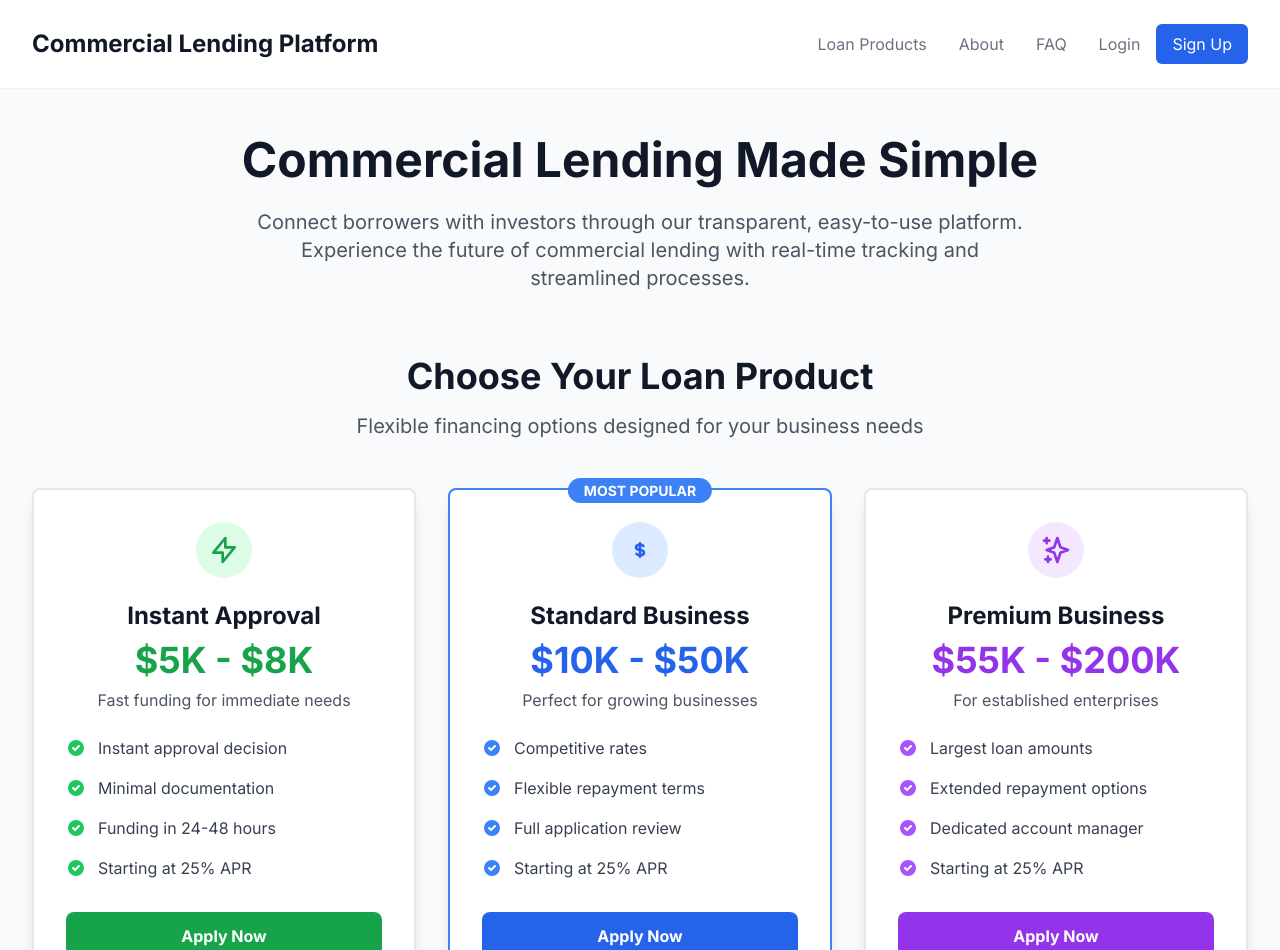
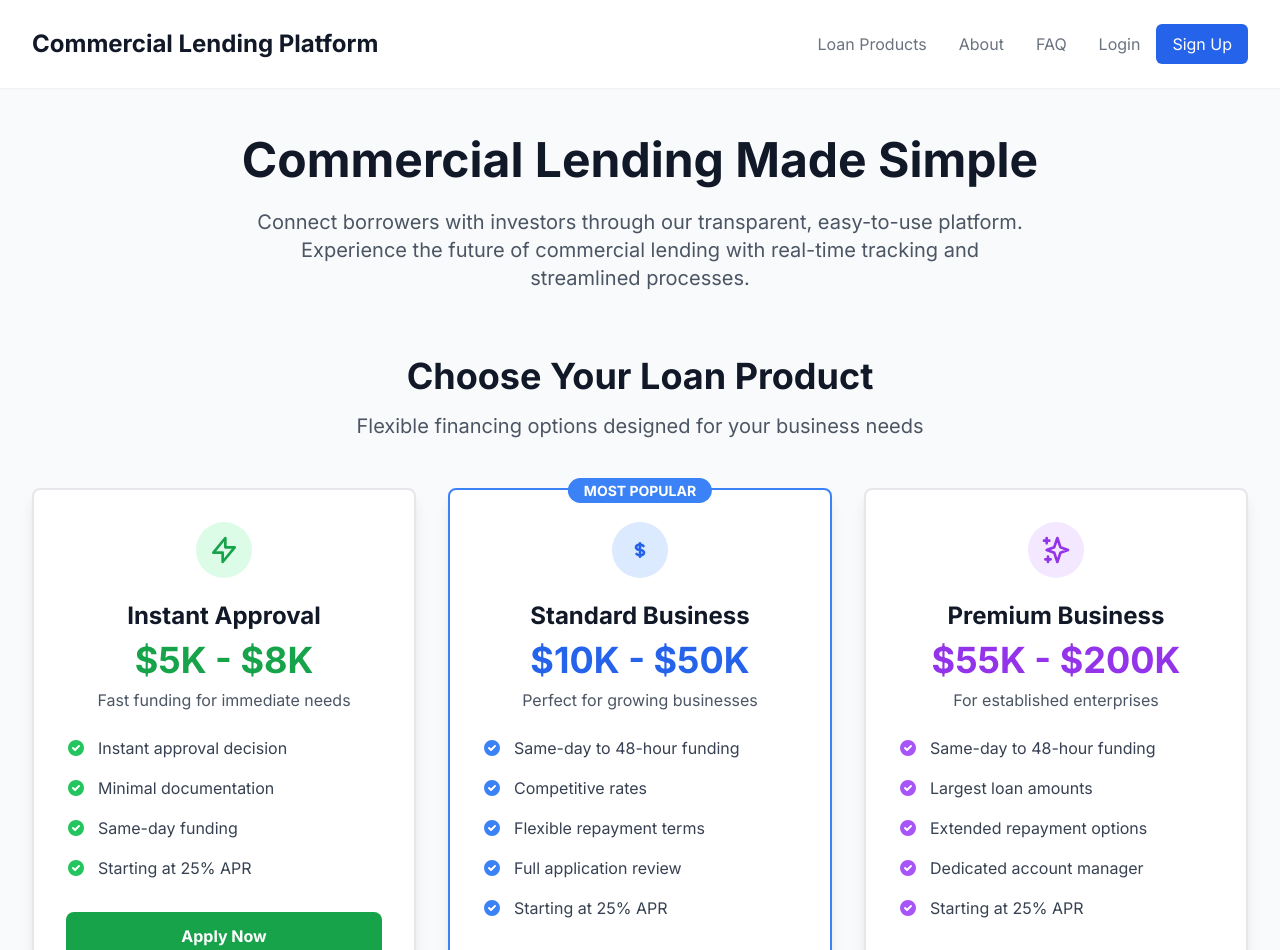
Before and after one commit to nomis444/commercial-lending-platform, a Next.js app: page / in a window 1280 px wide. Shown: the top 950 px of the page. Built offline with nearby package versions, Linux system fonts and the light colour scheme; no server answers.

Commit message:
Update funding timeframes on loan product cards
- Instant Approval: Same-day funding
- Standard Business: Same-day to 48-hour funding
- Premium Business: Same-day to 48-hour funding
- Added funding timeframe as first feature for each product

```diff
--- a/src/app/page.tsx
+++ b/src/app/page.tsx
@@ -57,7 +57,7 @@ export default function Home() {
                   <svg className="w-5 h-5 text-green-500 mr-3 mt-0.5" fill="currentColor" viewBox="0 0 20 20">
                     <path fillRule="evenodd" d="M10 18a8 8 0 100-16 8 8 0 000 16zm3.707-9.293a1 1 0 00-1.414-1.414L9 10.586 7.707 9.293a1 1 0 00-1.414 1.414l2 2a1 1 0 001.414 0l4-4z" clipRule="evenodd" />
                   </svg>
-                  <span className="text-gray-700">Funding in 24-48 hours</span>
+                  <span className="text-gray-700">Same-day funding</span>
                 </div>
                 <div className="flex items-start">
                   <svg className="w-5 h-5 text-green-500 mr-3 mt-0.5" fill="currentColor" viewBox="0 0 20 20">
@@ -94,6 +94,12 @@ export default function Home() {
               </div>
 
               <div className="space-y-4 mb-8">
+                <div className="flex items-start">
+                  <svg className="w-5 h-5 text-blue-500 mr-3 mt-0.5" fill="currentColor" viewBox="0 0 20 20">
+                    <path fillRule="evenodd" d="M10 18a8 8 0 100-16 8 8 0 000 16zm3.707-9.293a1 1 0 00-1.414-1.414L9 10.586 7.707 9.293a1 1 0 00-1.414 1.414l2 2a1 1 0 001.414 0l4-4z" clipRule="evenodd" />
+                  </svg>
+                  <span className="text-gray-700">Same-day to 48-hour funding</span>
+                </div>
                 <div className="flex items-start">
                   <svg className="w-5 h-5 text-blue-500 mr-3 mt-0.5" fill="currentColor" viewBox="0 0 20 20">
                     <path fillRule="evenodd" d="M10 18a8 8 0 100-16 8 8 0 000 16zm3.707-9.293a1 1 0 00-1.414-1.414L9 10.586 7.707 9.293a1 1 0 00-1.414 1.414l2 2a1 1 0 001.414 0l4-4z" clipRule="evenodd" />
@@ -144,6 +150,12 @@ export default function Home() {
               </div>
 
               <div className="space-y-4 mb-8">
+                <div className="flex items-start">
+                  <svg className="w-5 h-5 text-purple-500 mr-3 mt-0.5" fill="currentColor" viewBox="0 0 20 20">
+                    <path fillRule="evenodd" d="M10 18a8 8 0 100-16 8 8 0 000 16zm3.707-9.293a1 1 0 00-1.414-1.414L9 10.586 7.707 9.293a1 1 0 00-1.414 1.414l2 2a1 1 0 001.414 0l4-4z" clipRule="evenodd" />
+                  </svg>
+                  <span className="text-gray-700">Same-day to 48-hour funding</span>
+                </div>
                 <div className="flex items-start">
                   <svg className="w-5 h-5 text-purple-500 mr-3 mt-0.5" fill="currentColor" viewBox="0 0 20 20">
                     <path fillRule="evenodd" d="M10 18a8 8 0 100-16 8 8 0 000 16zm3.707-9.293a1 1 0 00-1.414-1.414L9 10.586 7.707 9.293a1 1 0 00-1.414 1.414l2 2a1 1 0 001.414 0l4-4z" clipRule="evenodd" />
```
